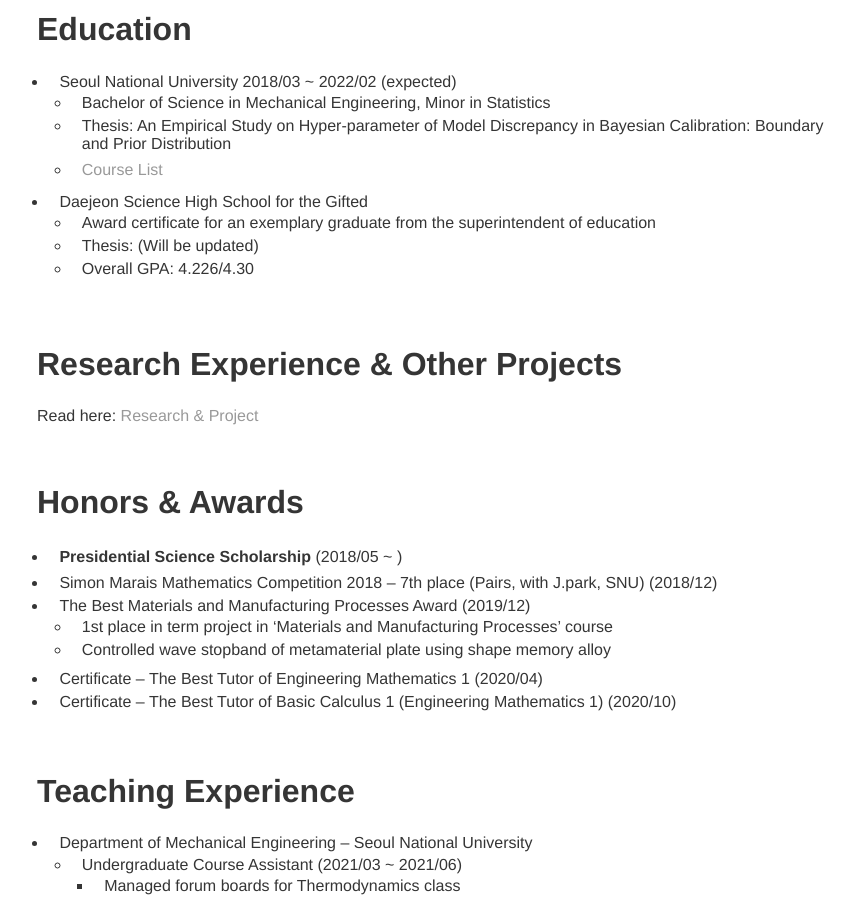
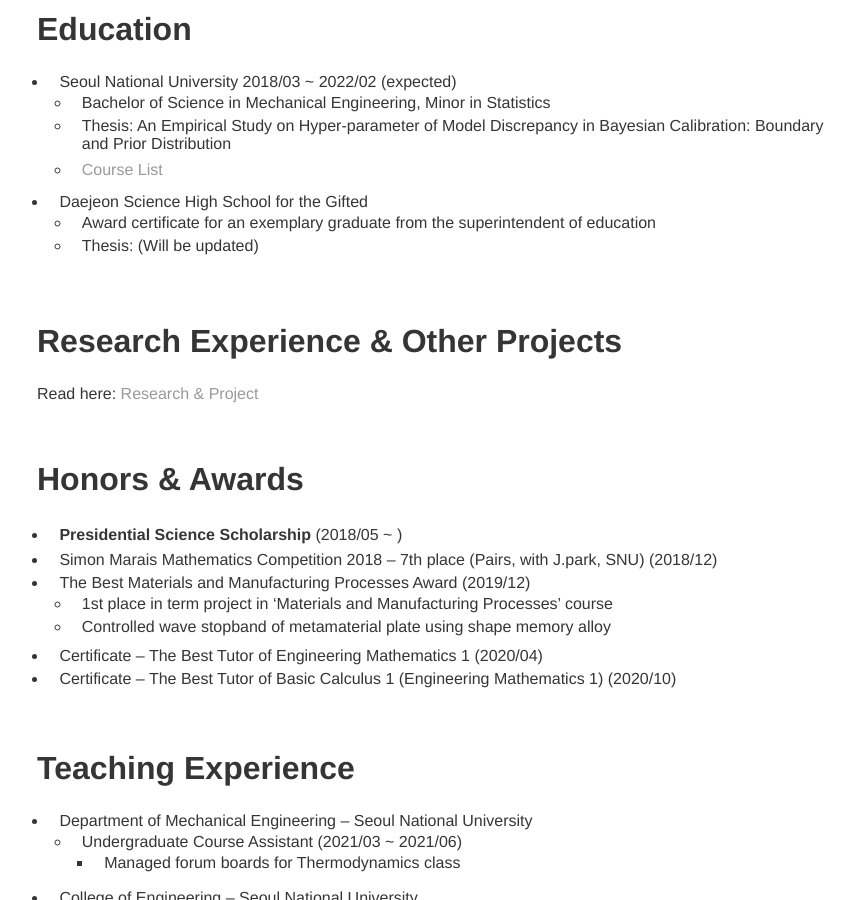
Before and after one commit to tpgml2612/CV, a Jekyll site: the page built from index.md, in a window 1280 px wide and 900 px high, scrolled down 664 px. Shown: the whole window, without its empty margins (203-1058 px from the left). Built offline with Jekyll 4.4.1, drawn with Linux system fonts in a browser that asks for light colours; our own code applies the rules of GitHub Pages for plain Markdown files.

Commit message:
Update index.md

```diff
--- a/index.md
+++ b/index.md
@@ -25,7 +25,6 @@
 * Daejeon Science High School for the Gifted
   * Award certificate for an exemplary graduate from the superintendent of education
   * Thesis: (Will be updated)
-  * Overall GPA: 4.226/4.30
 
 <br/>
 
```
